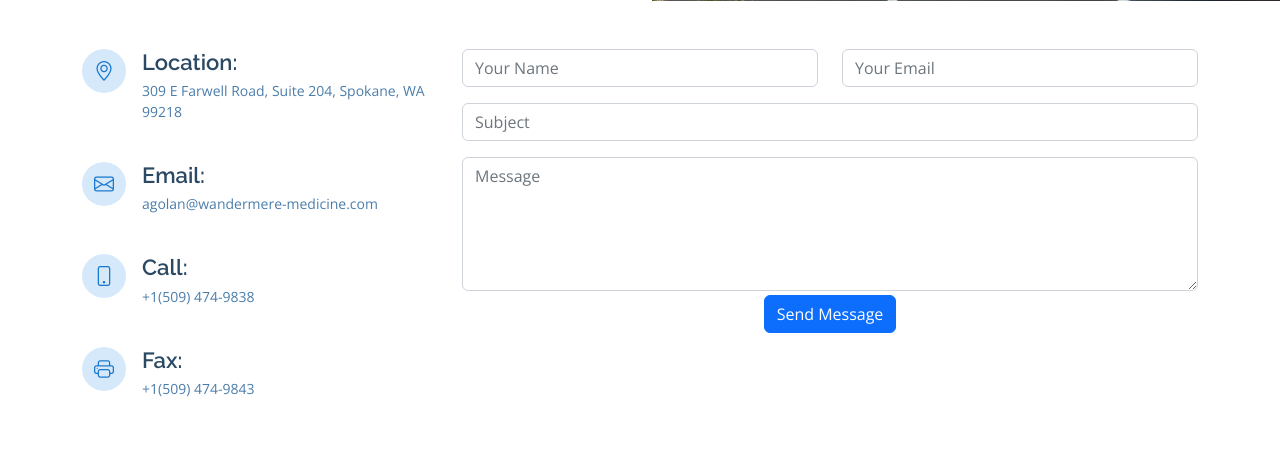
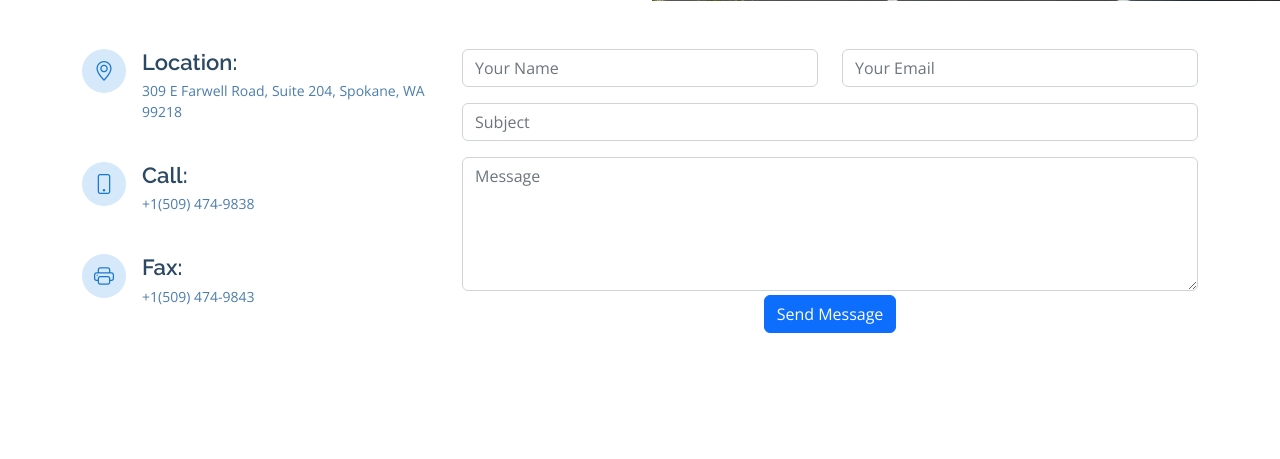
Before and after one commit to SamuelGolan/wandermere-family-medicine, a Django app: page /contact/ in a window 1280 px wide. Shown: the part 545-1004 px from the top of the page. After the commit the page ends 878 px from the top, so only its background shows below. Run offline with Django 4.2, Linux system fonts and the light colour scheme; data that the repository does not hold is empty; some libraries are stand-ins or nearby versions.

Commit message:
Update contact.html

```diff
--- a/practice_info/templates/practice_info/contact.html
+++ b/practice_info/templates/practice_info/contact.html
@@ -48,11 +48,11 @@
                 <p>309 E Farwell Road, Suite 204, Spokane, WA 99218</p>
             </div>
 
-            <div class="email">
+            <!-- <div class="email">
                 <i class="bi bi-envelope"></i>
                 <h4>Email:</h4>
                 <p>agolan@wandermere-medicine.com</p>
-            </div>
+            </div> -->
             <a href="tel:509-474-9838">
                 <div class="phone">
                     <i class="bi bi-phone"></i>
```
